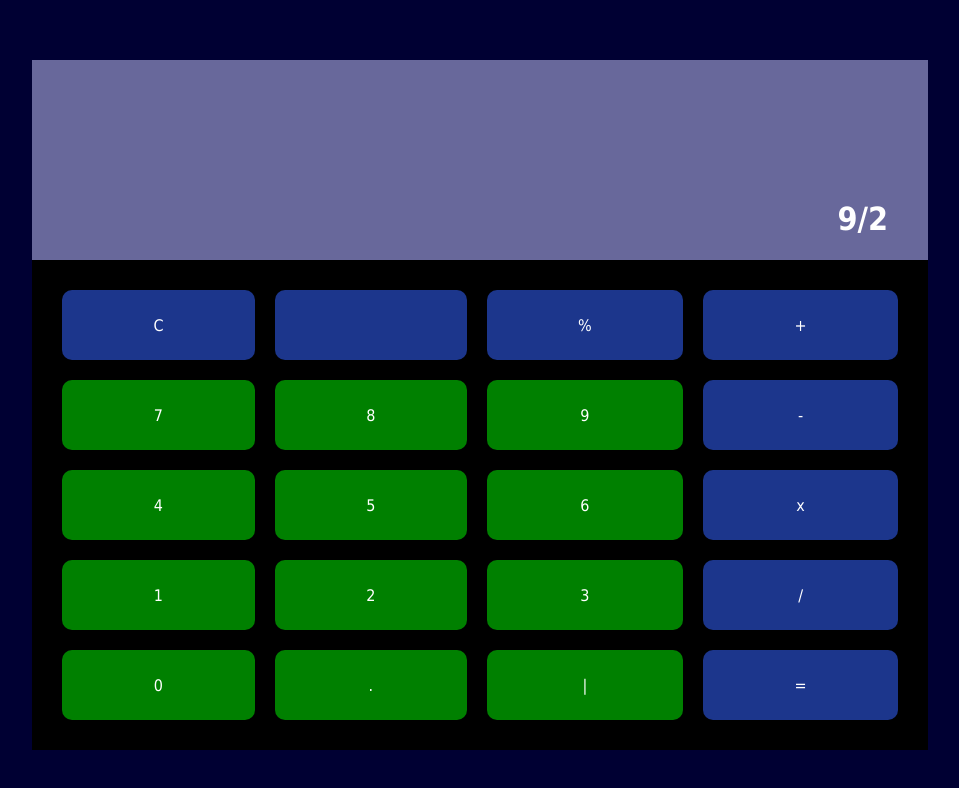
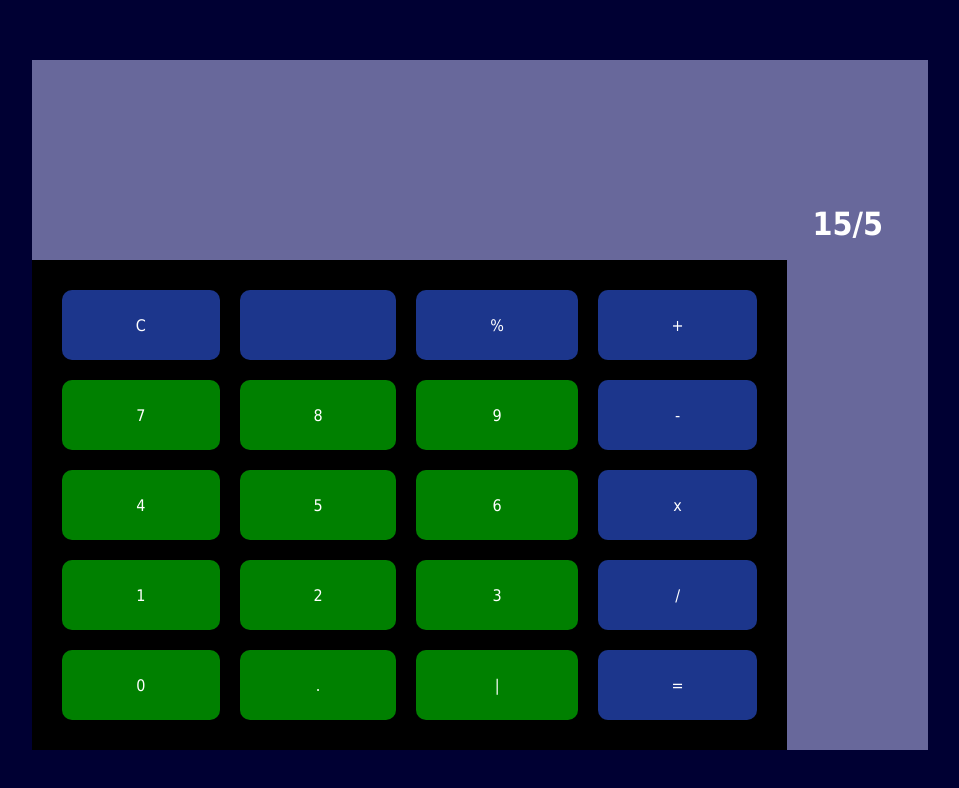
Before and after one commit to HenrietteDaughtyOloo/javscriptCalcultor, a plain HTML site: page index.html in a window 1280 px wide. Shown: the whole page, without its empty margins (160-1119 px from the left). Drawn offline with Linux system fonts and the light colour scheme.

Commit message:
changes on the layout

```diff
--- a/index.html
+++ b/index.html
@@ -13,7 +13,7 @@
 			<div class="calculator-head">
 				<div class="head-child">
 					<div style="float: right; margin-top: 100px;" class="div">
-						<h1 style="text-align: right; margin: 20px;">9/2</h1>
+						<h1 style = "text-align: right; margin: 25px;">15/5</h1>
 					</div>
 				</div>
 			</div>
```
